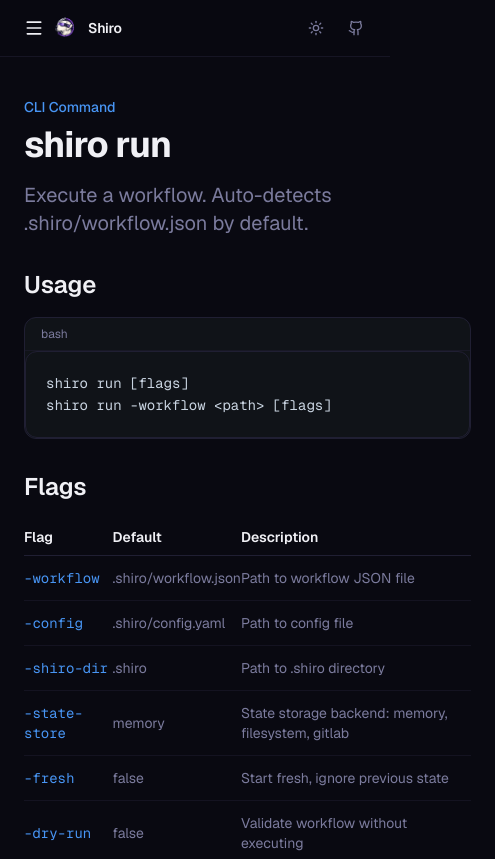
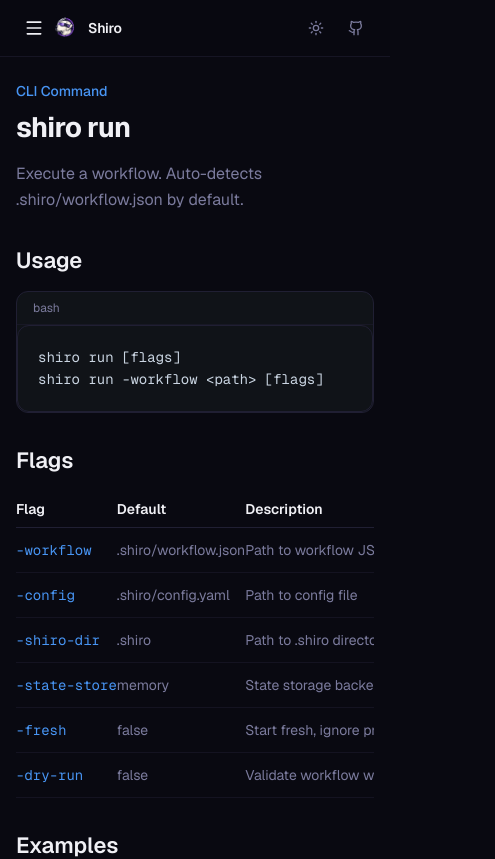
Before and after one commit to rajitk13/shiro-automation-docs, a Next.js app: page /docs/cli/run in a window 390 px wide. Shown: the top 859 px of the page, 495 px wide, since content can reach past the window. Built offline with nearby package versions, Linux system fonts and the light colour scheme.

Commit message:
feat: make docs site mobile friendly

```diff
--- a/app/docs/layout.tsx
+++ b/app/docs/layout.tsx
@@ -11,8 +11,8 @@ export default function DocsLayout({
       <DocsHeader />
       <div className="flex flex-1">
         <DocsSidebar />
-        <main className="flex-1 lg:pl-[17rem]">
-          <div className="mx-auto max-w-3xl px-6 py-10 lg:px-10">
+        <main className="flex-1 min-w-0 lg:pl-[17rem]">
+          <div className="docs-content mx-auto max-w-3xl px-4 py-6 sm:px-6 sm:py-8 lg:px-10 lg:py-10">
             {children}
           </div>
         </main>
--- a/app/globals.css
+++ b/app/globals.css
@@ -178,3 +178,36 @@ code {
   );
   background-size: 20px 20px;
 }
+
+/* ============================================
+   MOBILE / RESPONSIVE
+   ============================================ */
+
+/* Tables scroll horizontally on small screens */
+.docs-content table {
+  display: block;
+  overflow-x: auto;
+  -webkit-overflow-scrolling: touch;
+  white-space: nowrap;
+  width: 100%;
+}
+
+/* Responsive doc headings */
+@media (max-width: 640px) {
+  .docs-content h1 {
+    font-size: 1.75rem;
+    line-height: 2.25rem;
+  }
+  .docs-content h2 {
+    font-size: 1.375rem;
+    line-height: 1.875rem;
+  }
+  .docs-content h3 {
+    font-size: 1.125rem;
+    line-height: 1.625rem;
+  }
+  .docs-content p.text-xl {
+    font-size: 1rem;
+    line-height: 1.625rem;
+  }
+}
--- a/components/docs/header.tsx
+++ b/components/docs/header.tsx
@@ -32,6 +32,11 @@ function GitHubIcon({ className }: { className?: string }) {
 function MobileNav() {
   const [open, setOpen] = React.useState(false)
   const pathname = usePathname()
+
+  React.useEffect(() => {
+    // eslint-disable-next-line react-hooks/set-state-in-effect
+    setOpen(false)
+  }, [pathname])
 
   return (
     <Sheet open={open} onOpenChange={setOpen}>
```
